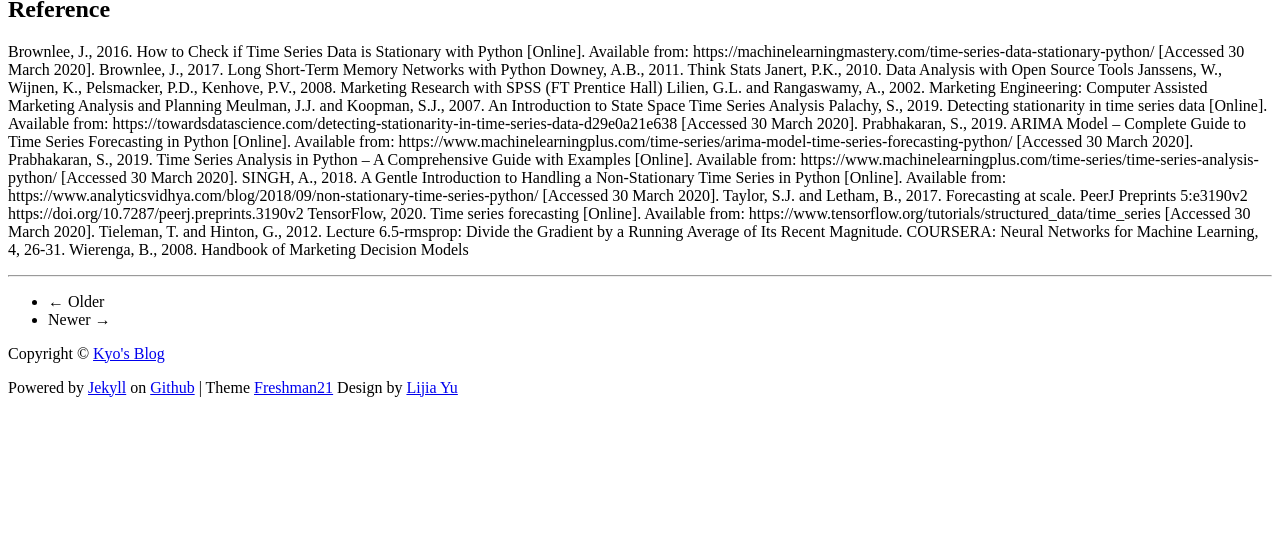
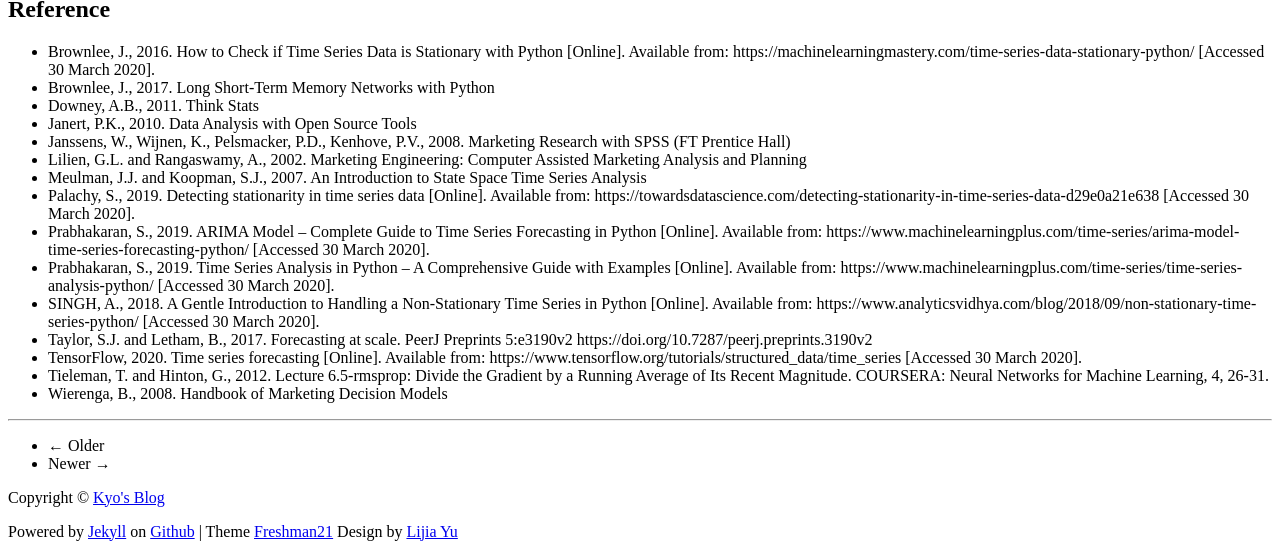
Before and after one commit to kyo1988/Kyo.github.io, a Jekyll site: the page built from _posts/2021-05-08-sales-forecasting.md, in a window 1280 px wide and 900 px high, scrolled down 9101 px, cut to the strip 343-900 px from the top of the window. Built offline with Jekyll 4.4.1, drawn with Linux system fonts in a browser that asks for light colours; comment, search, counter and statistics services are not loaded; before the commit the page ends 9857 px from its top, so only the background shows below that.

Commit message:
mod post

```diff
--- a/_posts/2021-05-08-sales-forecasting.md
+++ b/_posts/2021-05-08-sales-forecasting.md
@@ -12,7 +12,7 @@ comments: true
 
 This is a modified version of the report for Business Analyics in Bath Full Time MBA Class of 2020.
 
-## SALES FORECASTING
+# SALES FORECASTING
 
 ## Introduction
 In this section, it is discussed that the recommended pizza in section A will be added to the university catering service provider.  The firm also can offer a variety of food lines mainly including sandwiches, wraps, crisps, salad and sushi meals.  The supply chain management and cash-flow decisions of the company depend on one-month-ahead sales forecasting for 6 main meals.  However, the current method to predict the demands can be primitive.  This is primary because the monthly predictions have been done by the average of the last four month’s sales for each product with seasonal adjustments counted on their instinct.  In addition, weekly demand estimation is simply done by the monthly one divided by four or five based on the number of days in the target month.  Therefore, in section B, it is discussed how to improve one-month-ahead sales forecast.  The data related to sales history for six of the main food lines is extracted which is divided by two part in terms of the amount of sales to analyze in Figure 12 and Figure 13 respectively.  It is seen apparently most of food lines have a seasonality with the exception of ‘Wraps’ which might be almost constant.
@@ -121,18 +121,18 @@ Mean Square Error (MSE) can be one of the most common method to compare the mode
 ![Figure 65](https://res.cloudinary.com/djiyxp5ax/image/upload/v1598711636/%E5%9B%B365.png "Figure 65")
 
 ## Reference
-Brownlee, J., 2016. How to Check if Time Series Data is Stationary with Python [Online]. Available from: https://machinelearningmastery.com/time-series-data-stationary-python/ [Accessed 30 March 2020].
-Brownlee, J., 2017. Long Short-Term Memory Networks with Python
-Downey, A.B., 2011. Think Stats
-Janert, P.K., 2010. Data Analysis with Open Source Tools
-Janssens, W., Wijnen, K., Pelsmacker, P.D., Kenhove, P.V., 2008. Marketing Research with SPSS (FT Prentice Hall)
-Lilien, G.L. and Rangaswamy, A., 2002. Marketing Engineering: Computer Assisted Marketing Analysis and Planning
-Meulman, J.J. and Koopman, S.J., 2007. An Introduction to State Space Time Series Analysis
-Palachy, S., 2019. Detecting stationarity in time series data [Online]. Available from: https://towardsdatascience.com/detecting-stationarity-in-time-series-data-d29e0a21e638 [Accessed 30 March 2020].
-Prabhakaran, S., 2019. ARIMA Model – Complete Guide to Time Series Forecasting in Python [Online]. Available from: https://www.machinelearningplus.com/time-series/arima-model-time-series-forecasting-python/ [Accessed 30 March 2020].
-Prabhakaran, S., 2019. Time Series Analysis in Python – A Comprehensive Guide with Examples [Online]. Available from: https://www.machinelearningplus.com/time-series/time-series-analysis-python/ [Accessed 30 March 2020].
-SINGH, A., 2018. A Gentle Introduction to Handling a Non-Stationary Time Series in Python [Online]. Available from: https://www.analyticsvidhya.com/blog/2018/09/non-stationary-time-series-python/ [Accessed 30 March 2020].
-Taylor, S.J. and Letham, B., 2017. Forecasting at scale. PeerJ Preprints 5:e3190v2 https://doi.org/10.7287/peerj.preprints.3190v2
-TensorFlow, 2020. Time series forecasting [Online]. Available from: https://www.tensorflow.org/tutorials/structured_data/time_series [Accessed 30 March 2020].
-Tieleman, T. and Hinton, G., 2012. Lecture 6.5-rmsprop: Divide the Gradient by a Running Average of Its Recent Magnitude. COURSERA: Neural Networks for Machine Learning, 4, 26-31.
-Wierenga, B., 2008. Handbook of Marketing Decision Models
+* Brownlee, J., 2016. How to Check if Time Series Data is Stationary with Python [Online]. Available from: https://machinelearningmastery.com/time-series-data-stationary-python/ [Accessed 30 March 2020].
+* Brownlee, J., 2017. Long Short-Term Memory Networks with Python
+* Downey, A.B., 2011. Think Stats
+* Janert, P.K., 2010. Data Analysis with Open Source Tools
+* Janssens, W., Wijnen, K., Pelsmacker, P.D., Kenhove, P.V., 2008. Marketing Research with SPSS (FT Prentice Hall)
+* Lilien, G.L. and Rangaswamy, A., 2002. Marketing Engineering: Computer Assisted Marketing Analysis and Planning
+* Meulman, J.J. and Koopman, S.J., 2007. An Introduction to State Space Time Series Analysis
+* Palachy, S., 2019. Detecting stationarity in time series data [Online]. Available from: https://towardsdatascience.com/detecting-stationarity-in-time-series-data-d29e0a21e638 [Accessed 30 March 2020].
+* Prabhakaran, S., 2019. ARIMA Model – Complete Guide to Time Series Forecasting in Python [Online]. Available from: https://www.machinelearningplus.com/time-series/arima-model-time-series-forecasting-python/ [Accessed 30 March 2020].
+* Prabhakaran, S., 2019. Time Series Analysis in Python – A Comprehensive Guide with Examples [Online]. Available from: https://www.machinelearningplus.com/time-series/time-series-analysis-python/ [Accessed 30 March 2020].
+* SINGH, A., 2018. A Gentle Introduction to Handling a Non-Stationary Time Series in Python [Online]. Available from: https://www.analyticsvidhya.com/blog/2018/09/non-stationary-time-series-python/ [Accessed 30 March 2020].
+* Taylor, S.J. and Letham, B., 2017. Forecasting at scale. PeerJ Preprints 5:e3190v2 https://doi.org/10.7287/peerj.preprints.3190v2
+* TensorFlow, 2020. Time series forecasting [Online]. Available from: https://www.tensorflow.org/tutorials/structured_data/time_series [Accessed 30 March 2020].
+* Tieleman, T. and Hinton, G., 2012. Lecture 6.5-rmsprop: Divide the Gradient by a Running Average of Its Recent Magnitude. COURSERA: Neural Networks for Machine Learning, 4, 26-31.
+* Wierenga, B., 2008. Handbook of Marketing Decision Models
```
